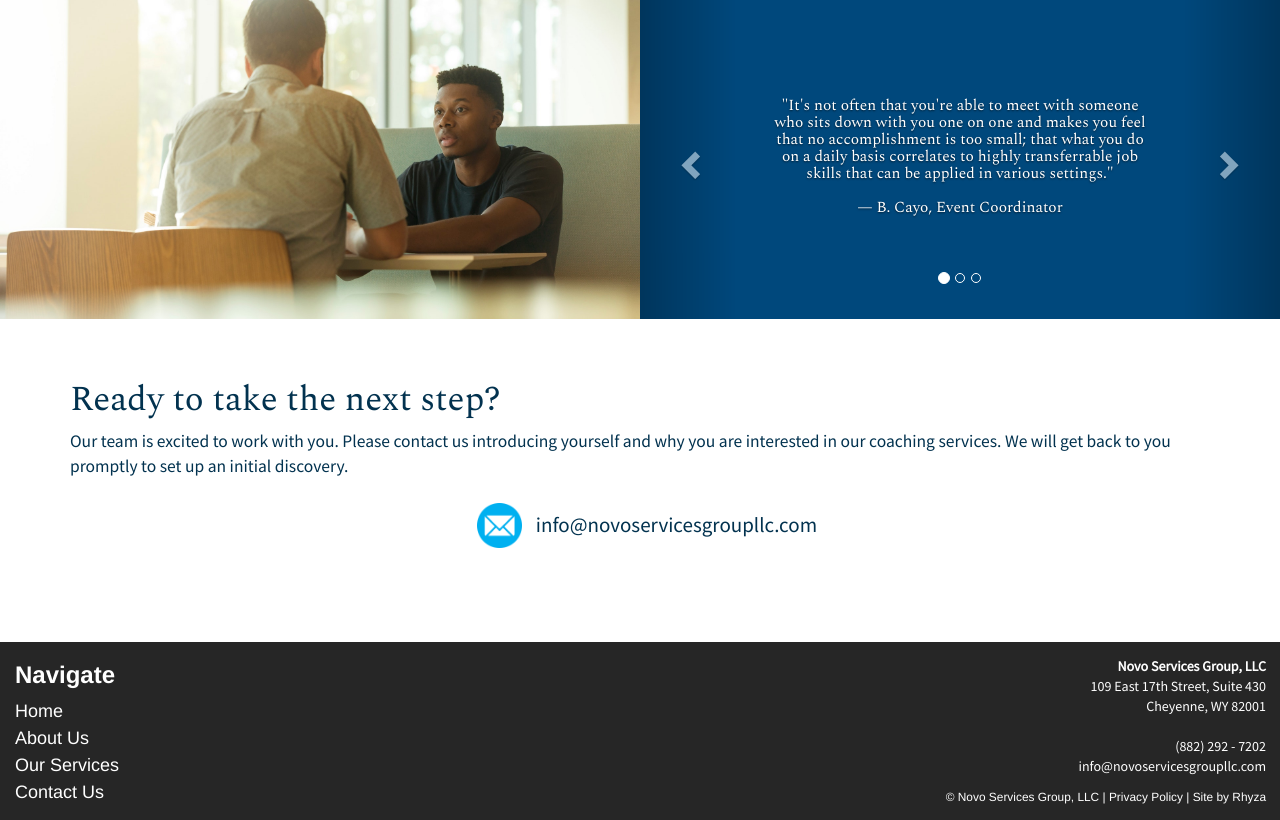
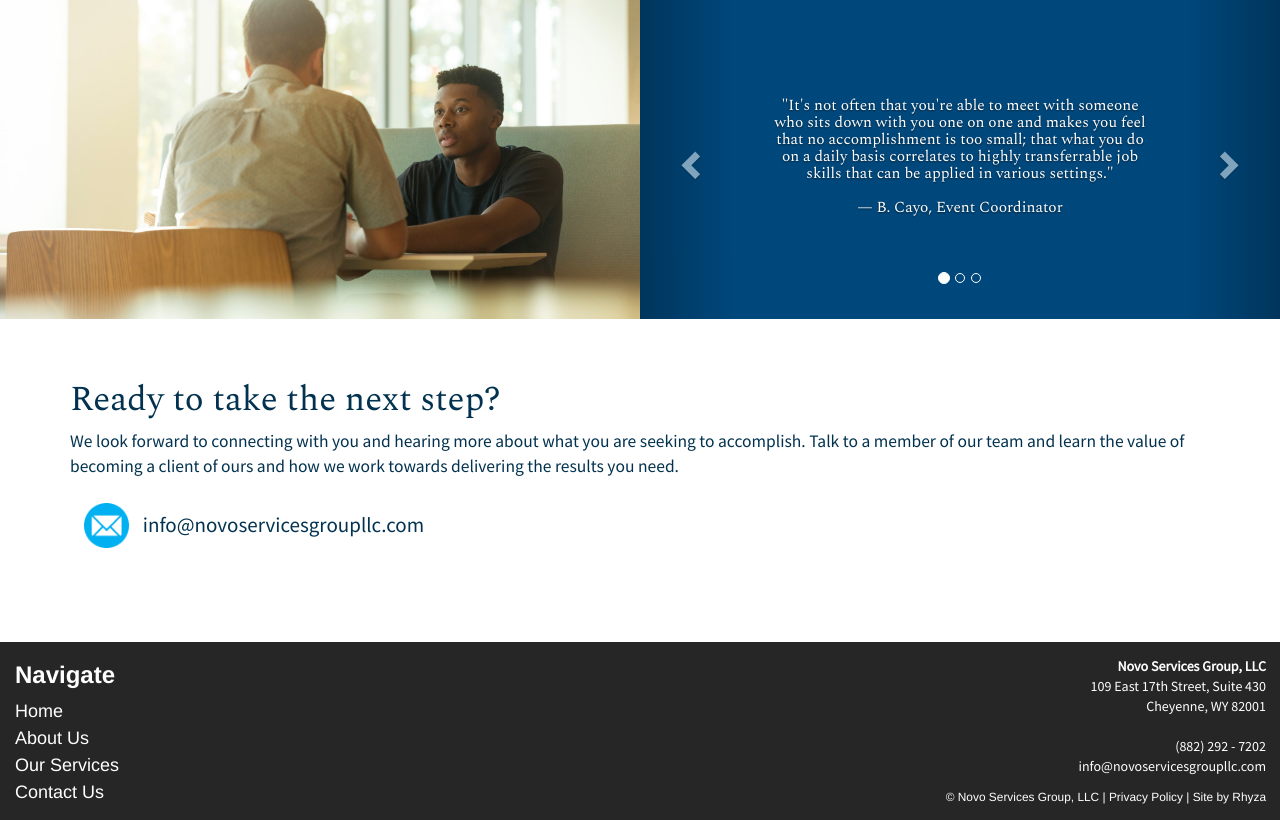
Before and after one commit to rhyza/nsg, a PHP site: page / in a window 1280 px wide. Shown: the part 1114-1934 px from the top of the page. Run offline with PHP 8.4, Linux system fonts and the light colour scheme.

Commit message:
Update Call to Action copy and alignment

```diff
--- a/css/main.css
+++ b/css/main.css
@@ -187,7 +187,7 @@ h5 {
     display: -ms-flexbox;
     display: -webkit-flex;
     align-items: center;
-    justify-content: center;
+    justify-content: flex-start;
     height: 85%;
 }
 
--- a/html/about.html
+++ b/html/about.html
@@ -77,7 +77,7 @@
 <div class="container">
   <div class="blurb">
     <h2>Ready to take the next step?</h2>
-    <p>Our team is excited to work with you. Please contact us introducing yourself and why you are interested in our coaching services. We will get back to you promptly to set up an initial discovery.</p>
+    <p>We look forward to connecting with you and hearing more about what you are seeking to accomplish. Talk to a member of our team and learn the value of becoming a client of ours and how we work towards delivering the results you need.</p>
   </div>
   <div class="flex-container">
     <a href="mailto:info@novoservicesgroupllc.com">
--- a/html/contact.html
+++ b/html/contact.html
@@ -7,7 +7,7 @@
 <div class="container">
   <div class="blurb">
     <h2>Ready to take the next step?</h2>
-    <p>We are excited to chat with you and learn more about what you are seeking to accomplish. Talk to a member of our team now and learn the value of becoming a Novo Services Group LLC client.</p>
+    <p>We look forward to connecting with you and hearing more about what you are seeking to accomplish. Talk to a member of our team and learn the value of becoming a client of ours and how we work towards delivering the results you need.</p>
   </div>
   <div class="flex-container">
     <a href="mailto:info@novoservicesgroupllc.com">
--- a/html/home.html
+++ b/html/home.html
@@ -78,7 +78,7 @@
 <div class="container">
   <div class="blurb">
     <h2>Ready to take the next step?</h2>
-    <p>Our team is excited to work with you. Please contact us introducing yourself and why you are interested in our coaching services. We will get back to you promptly to set up an initial discovery.</p>
+    <p>We look forward to connecting with you and hearing more about what you are seeking to accomplish. Talk to a member of our team and learn the value of becoming a client of ours and how we work towards delivering the results you need.</p>
   </div>
   <div class="flex-container">
     <a href="mailto:info@novoservicesgroupllc.com">
--- a/html/services.html
+++ b/html/services.html
@@ -96,7 +96,7 @@
 <div class="container">
   <div class="blurb">
     <h2>Ready to take the next step?</h2>
-    <p>Not sure where to begin? Contact us to learn more about our services and how we work towards delivering the results you need.</p>
+    <p>We look forward to connecting with you and hearing more about what you are seeking to accomplish. Talk to a member of our team and learn the value of becoming a client of ours and how we work towards delivering the results you need.</p>
   </div>
   <div class="flex-container">
     <a href="mailto:info@novoservicesgroupllc.com">
```
